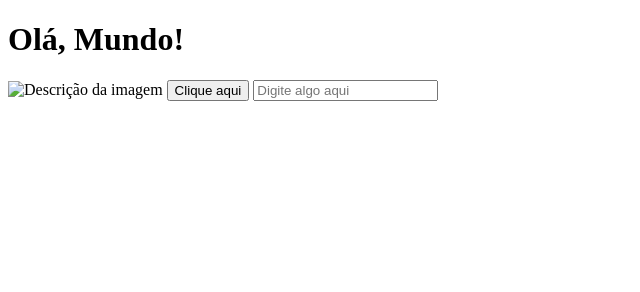
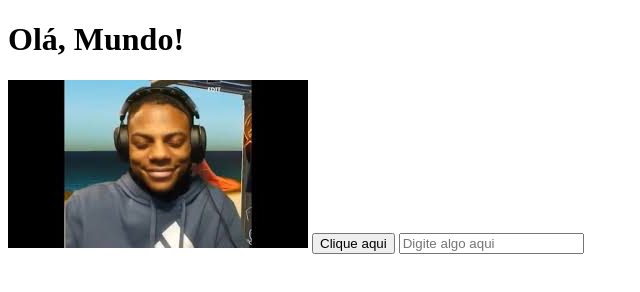
Before and after one commit to johncabrerx/aula, a plain HTML site: page index.html in a window 1280 px wide. Shown: the whole page, without its empty margins (0-640 px from the left). Drawn offline with Linux system fonts and the light colour scheme.

Commit message:
Update index.html

```diff
--- a/index.html
+++ b/index.html
@@ -6,7 +6,7 @@
 </head>
 <body>
   <h1>Olá, Mundo!</h1>
-    <img src="main/plsspeed.jfif" alt="Descrição da imagem">
+    <img src="https://raw.githubusercontent.com/johncabrerx/aula/refs/heads/main/plsspeed.png" alt="Descrição da imagem">
     <button onclick="alert('O botão foi clicado!')">Clique aqui</button>
     <input type="text" placeholder="Digite algo aqui">
 </body>
```
